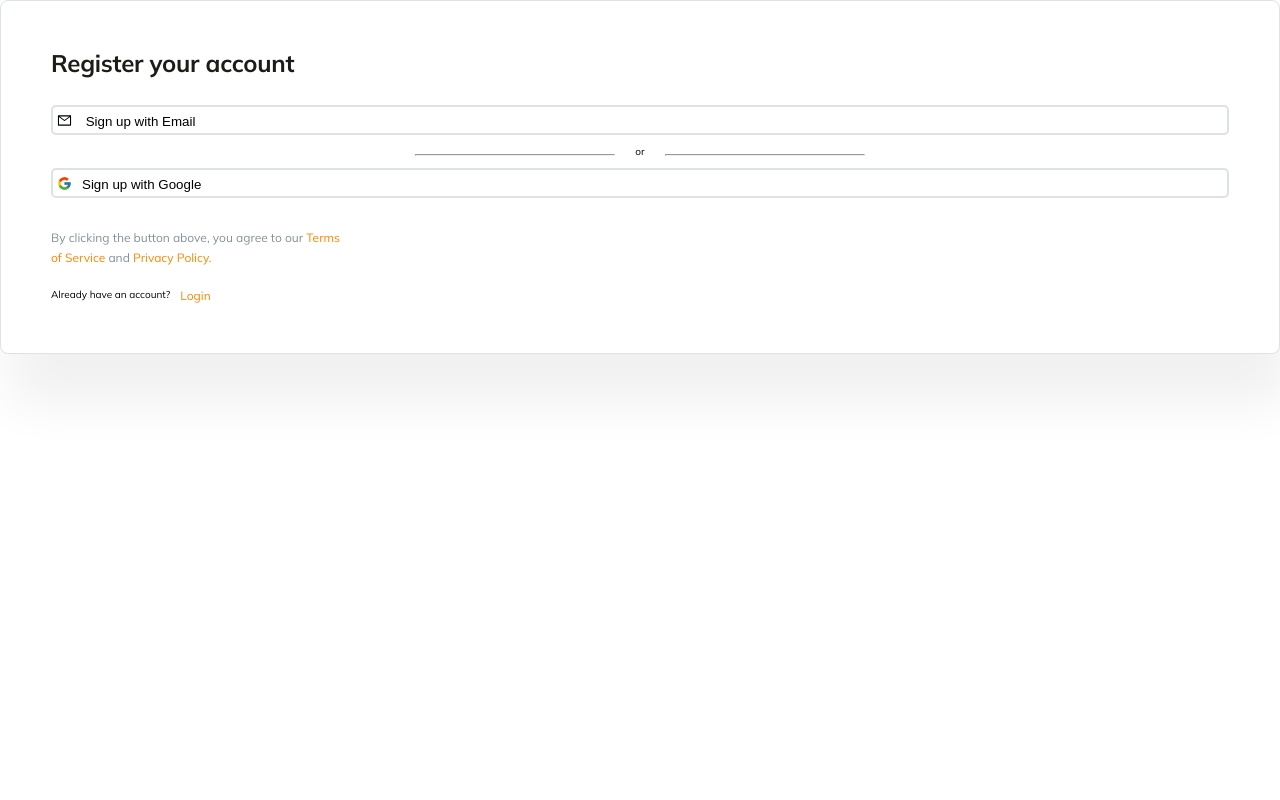
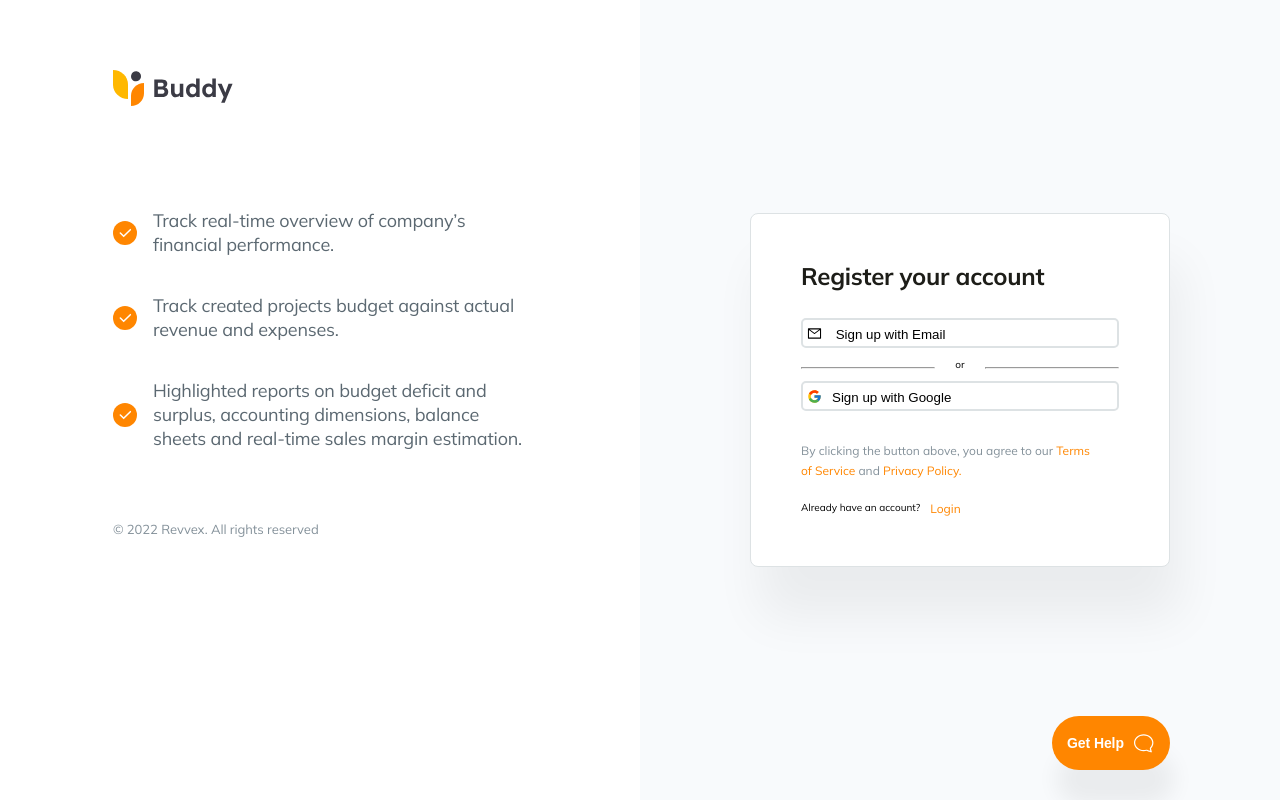
Before and after one commit to The0nis/Buddy, a React (Create React App) app: page / in a window 1280 px wide. Built offline with nearby package versions, Linux system fonts and the light colour scheme.

Commit message:
changed signupscreen to home

```diff
--- a/src/App.js
+++ b/src/App.js
@@ -12,14 +12,13 @@ function App() {
   return (
     <div className="App">
       <Routes>
-        <Route path="/" element={<Signin />} />
+        <Route path="/" element={<Signupscreen />} />
         <Route path="signup" element={<Signup />} />
         <Route path="register" element={<Registeration />} />
         <Route path="otp" element={<Otp />} />
         <Route path="emailverified" element={<Emailverified />} />
         <Route path="dashboard" element={<Dashboard />} />
         <Route path="signedup" element={<Signedup />} />
-        <Route path="signupscreen" element={<Signupscreen />} />
       </Routes>
     </div>
   );
--- a/src/pages/dashboard.js
+++ b/src/pages/dashboard.js
@@ -1,7 +1,13 @@
-import styles from './Styles/dashboard.module.scss';
+import styles from "./Styles/dashboard.module.scss";
 
 const dashboard = () => {
-  return <div>dashboard</div>;
+  return (
+    <div>
+      {/* <SideNav />
+      <Main />
+      <RightSideBar /> */}
+    </div>
+  );
 };
 
 export default dashboard;
```
Also changed, not shown: 1 other file (tests, documents, lock files or other folders).
